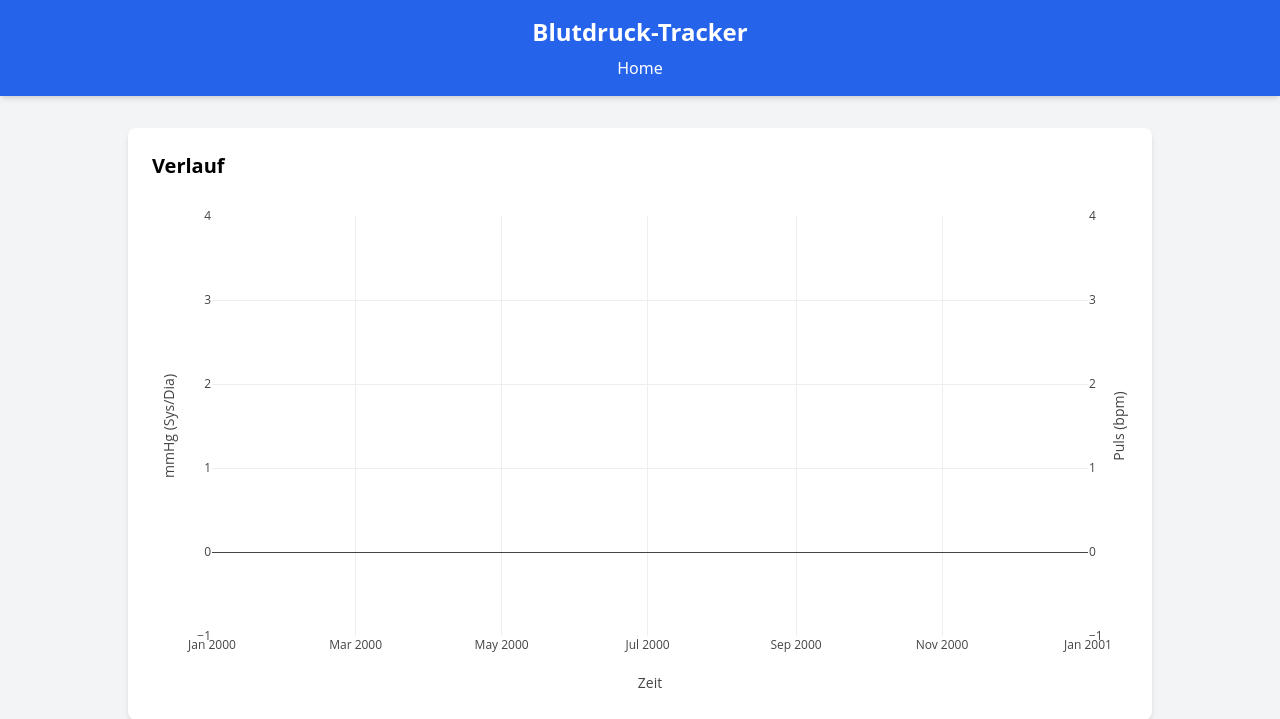
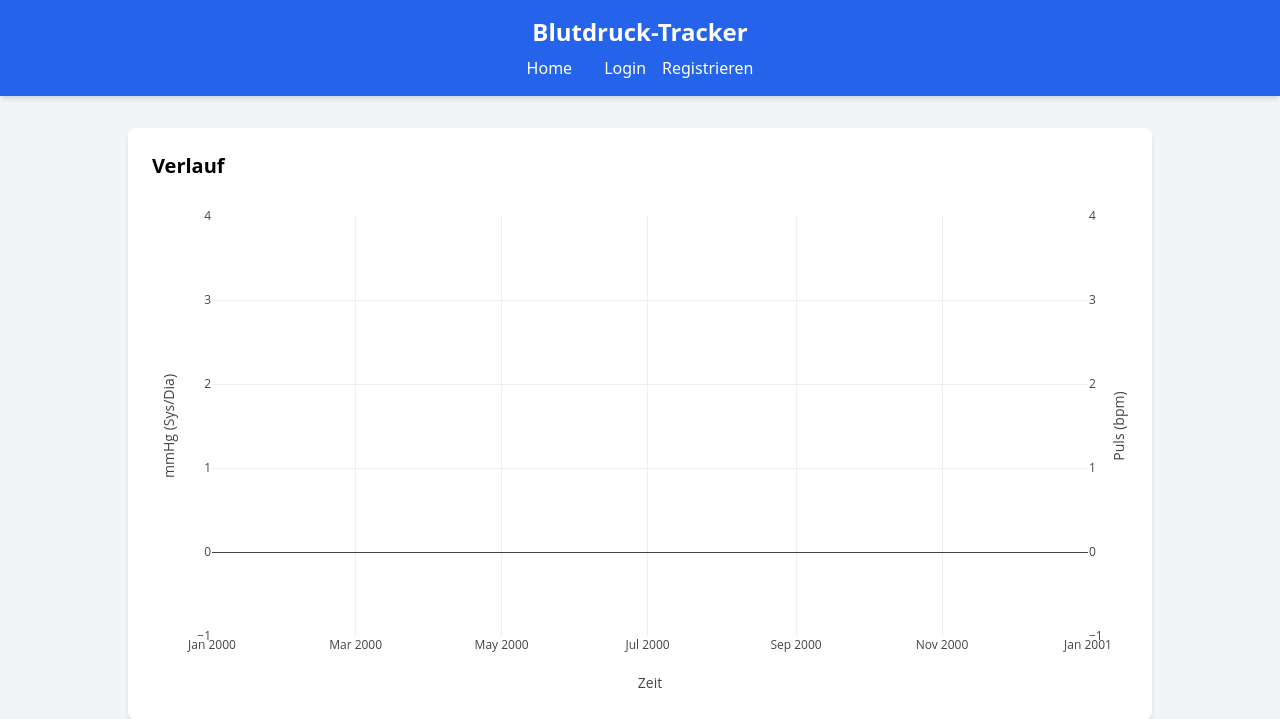
Before and after one commit to nxjexe/blood-pressure-tracker, a Flask app: template templates/plot.html in a window 1280 px wide. Shown: the top 719 px of the page. Run offline with Flask 3, Linux system fonts and the light colour scheme; the template is opened without the code that fills it: most values are stand-ins (such as "Sample title", 1, 10 or a date in 2020); some libraries are stand-ins or nearby versions.

Commit message:
Move Login/Logout/Register Link to the right

```diff
--- a/templates/plot.html
+++ b/templates/plot.html
@@ -10,16 +10,23 @@
     <body class="min-h-screen bg-gray-100">
         <header class="bg-blue-600 text-white p-4 shadow-md">
             <h1 class="text-2xl font-bold text-center">Blutdruck-Tracker</h1>
-            <nav class="flex justify-center space-x-4 mt-2">
+            <nav class="flex justify-center items-center mt-2 space-x-8">
+                <div class="flex space-x-4">
                     <a href="{{ url_for('index') }}" class="hover:underline">Home</a>
                     {% if current_user.is_authenticated %}
                     <a href="{{ url_for('plot') }}" class="hover:underline">Plot</a>
                     {% endif %}
+                </div>
+                <div class="flex space-x-4">
                     {% if current_user.is_authenticated %}
                     <form action="{{ url_for('logout') }}" method="GET">  <!-- GET reicht, da logout idempotent -->
-                    <button type="submit">Logout</button>
+                        <button type="submit" class="hover:underline">Logout</button>
                     </form>
+                    {% else %}
+                    <a href="{{ url_for('login') }}" class="hover:underline">Login</a>
+                    <a href="{{ url_for('register') }}" class="hover:underline">Registrieren</a>
                     {% endif %}
+                </div>
             </nav>
         </header>
         <main class="w-full max-w-5xl mx-auto mt-8 p-6 bg-white rounded-lg shadow-md">
```
Also changed, not shown: templates/index.html (+9 -2 lines), templates/login.html (+10 -6 lines), templates/register.html (+10 -5 lines). Lines whose indentation alone changed are shown as unchanged.
